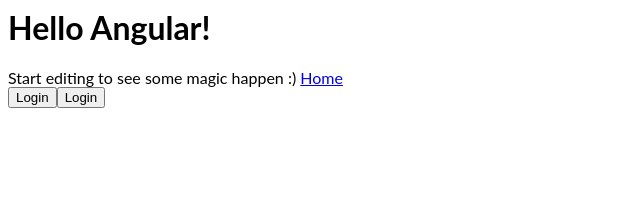
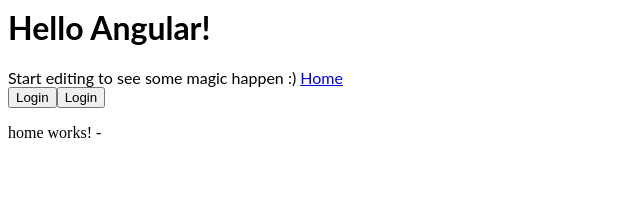
Before and after one commit to c14180057/Pertemuan2-route-, an Angular app: page /home in a window 1280 px wide. Shown: the top 214 px of the page, without its empty margins (0-640 px from the left). Built offline with nearby package versions, Linux system fonts and the light colour scheme.

Commit message:
1 file modified

```diff
--- a/src/app/home/home.component.html
+++ b/src/app/home/home.component.html
@@ -0,0 +1,3 @@
+<p>
+home works! - {{ idPass }}
+</p>
```
